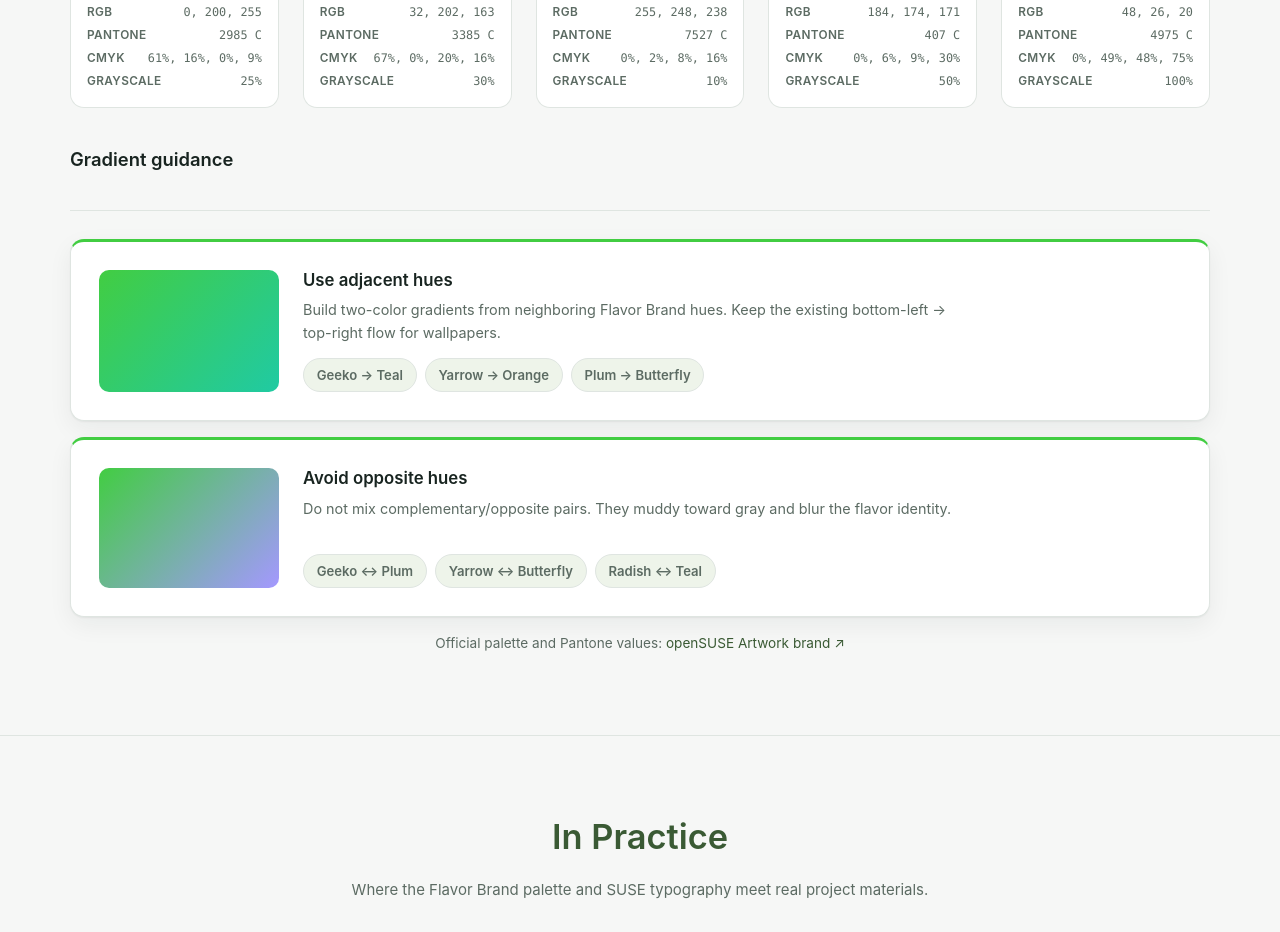
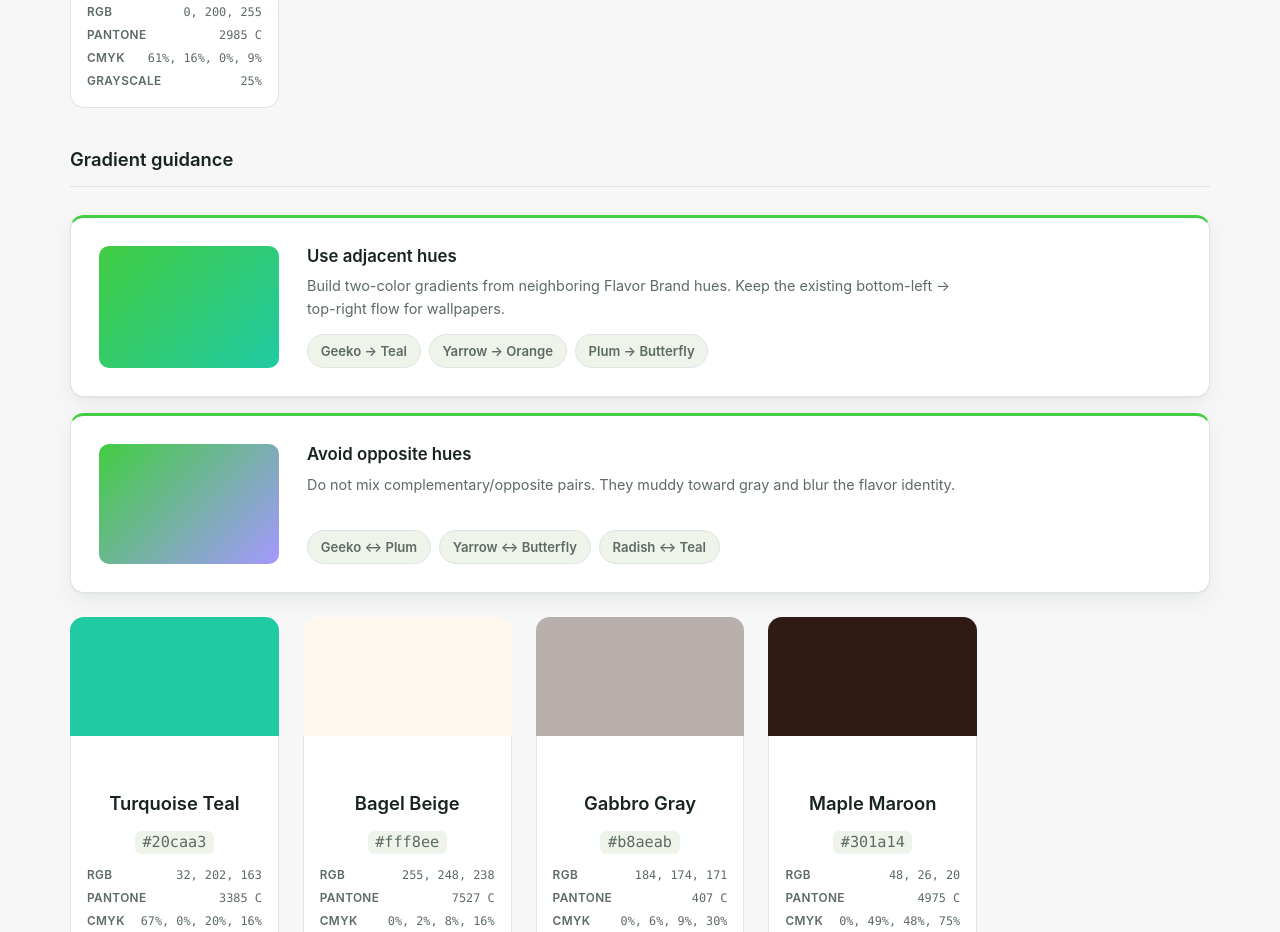
Before and after one commit to douglasdemaio/opensuse-branding, a plain HTML site: page index.html in a window 1280 px wide. Shown: the part 3475-4407 px from the top of the page. Drawn offline with Linux system fonts and the light colour scheme; a web font is replaced by a local one.

Commit message:
fix: size gradient guidance for full palette width

```diff
--- a/css/style.css
+++ b/css/style.css
@@ -375,6 +375,13 @@ section > .container > p:first-of-type {
   color: var(--ink);
 }
 #in-practice h3:first-of-type { margin-top: 0; }
+.flavor-gradient-section {
+  grid-column: 1 / -1;
+  min-width: 0;
+}
+#flavor-brand .flavor-gradient-section h3 {
+  margin: 1rem 0 0;
+}
 .flavor-source {
   margin: 1rem auto 0;
   font-size: .85rem;
@@ -385,15 +392,15 @@ section > .container > p:first-of-type {
   display: grid;
   grid-template-columns: 1fr;
   gap: 1rem;
-  margin-top: 2.5rem;
+  margin-top: 1rem;
   padding-top: 1.75rem;
   border-top: 1px solid var(--line);
 }
 .flavor-gradient-card {
   display: grid;
-  grid-template-columns: 180px minmax(0, 1fr);
+  grid-template-columns: minmax(140px, 180px) minmax(0, 1fr);
   grid-template-rows: auto 1fr auto;
-  column-gap: 1.5rem;
+  column-gap: 1.75rem;
   align-items: start;
 }
 .flavor-gradient-card h4 {
--- a/index.html
+++ b/index.html
@@ -372,6 +372,31 @@
         </div>
       </div>
 
+      <div class="flavor-gradient-section">
+        <h3>Gradient guidance</h3>
+        <div class="flavor-gradient">
+          <div class="card flavor-gradient-card is-good">
+            <div class="flavor-gradient-bar" aria-hidden="true"></div>
+            <h4>Use adjacent hues</h4>
+            <p>Build two-color gradients from neighboring Flavor Brand hues. Keep the existing bottom-left → top-right flow for wallpapers.</p>
+            <div class="guideline-spec">
+              <span class="spec-tag">Geeko → Teal</span>
+              <span class="spec-tag">Yarrow → Orange</span>
+              <span class="spec-tag">Plum → Butterfly</span>
+            </div>
+          </div>
+          <div class="card flavor-gradient-card is-poor">
+            <div class="flavor-gradient-bar" aria-hidden="true"></div>
+            <h4>Avoid opposite hues</h4>
+            <p>Do not mix complementary/opposite pairs. They muddy toward gray and blur the flavor identity.</p>
+            <div class="guideline-spec">
+              <span class="spec-tag">Geeko ↔ Plum</span>
+              <span class="spec-tag">Yarrow ↔ Butterfly</span>
+              <span class="spec-tag">Radish ↔ Teal</span>
+            </div>
+          </div>
+        </div>
+      </div>
       <div class="color-swatch">
         <div class="swatch-block" style="background: #20caa3;"></div>
         <div class="swatch-info">
@@ -429,29 +454,6 @@
       </div>
     </div>
 
-    <h3>Gradient guidance</h3>
-    <div class="flavor-gradient">
-      <div class="card flavor-gradient-card is-good">
-        <div class="flavor-gradient-bar" aria-hidden="true"></div>
-        <h4>Use adjacent hues</h4>
-        <p>Build two-color gradients from neighboring Flavor Brand hues. Keep the existing bottom-left → top-right flow for wallpapers.</p>
-        <div class="guideline-spec">
-          <span class="spec-tag">Geeko → Teal</span>
-          <span class="spec-tag">Yarrow → Orange</span>
-          <span class="spec-tag">Plum → Butterfly</span>
-        </div>
-      </div>
-      <div class="card flavor-gradient-card is-poor">
-        <div class="flavor-gradient-bar" aria-hidden="true"></div>
-        <h4>Avoid opposite hues</h4>
-        <p>Do not mix complementary/opposite pairs. They muddy toward gray and blur the flavor identity.</p>
-        <div class="guideline-spec">
-          <span class="spec-tag">Geeko ↔ Plum</span>
-          <span class="spec-tag">Yarrow ↔ Butterfly</span>
-          <span class="spec-tag">Radish ↔ Teal</span>
-        </div>
-      </div>
-    </div>
     <p class="flavor-source">
       Official palette and Pantone values:
       <a href="https://en.opensuse.org/openSUSE:Artwork_brand" target="_blank" rel="noopener">openSUSE Artwork brand ↗</a>
```
